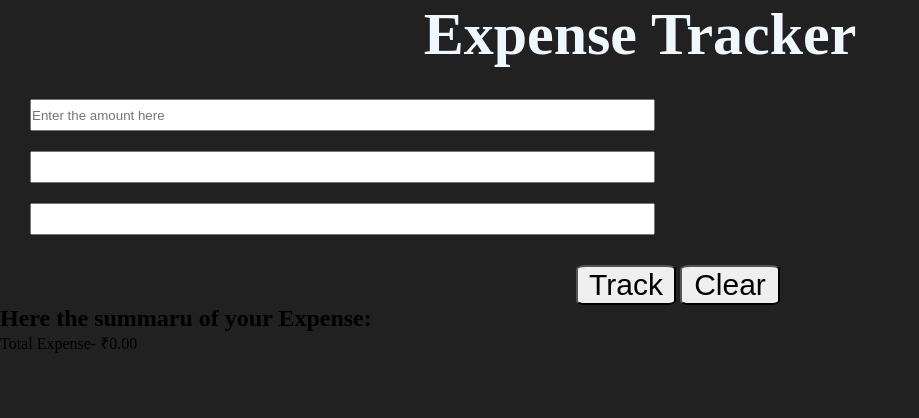
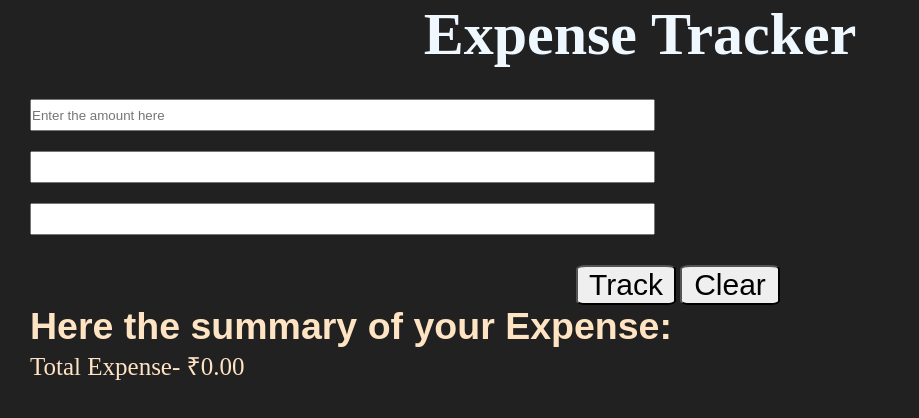
Before and after one commit to Amit-codex/Expense-Tracker, a plain HTML site: page index.html in a window 1280 px wide. Shown: the whole page, without its empty margins (0-919 px from the left). Drawn offline with Linux system fonts and the light colour scheme.

Commit message:
align the summary div

```diff
--- a/index.html
+++ b/index.html
@@ -35,7 +35,7 @@
 
     <!--------------------------- Summary ------------------------>
     <div id="summary">
-      <h2>Here the summaru of your Expense:</h2>
+      <h2>Here the summary of your Expense:</h2>
       <p>Total Expense- <span id="total-expenses">₹0.00</span></p>
     </div>
 
--- a/styles.css
+++ b/styles.css
@@ -39,3 +39,13 @@ button{
     width: 100px;
     border-radius: 10%;
 }
+
+#summary{
+    margin-left: 30px;
+    font-size: 25px;
+    color: bisque;
+}
+
+h2{
+    font-family: Arial, Helvetica, sans-serif;
+}
```
